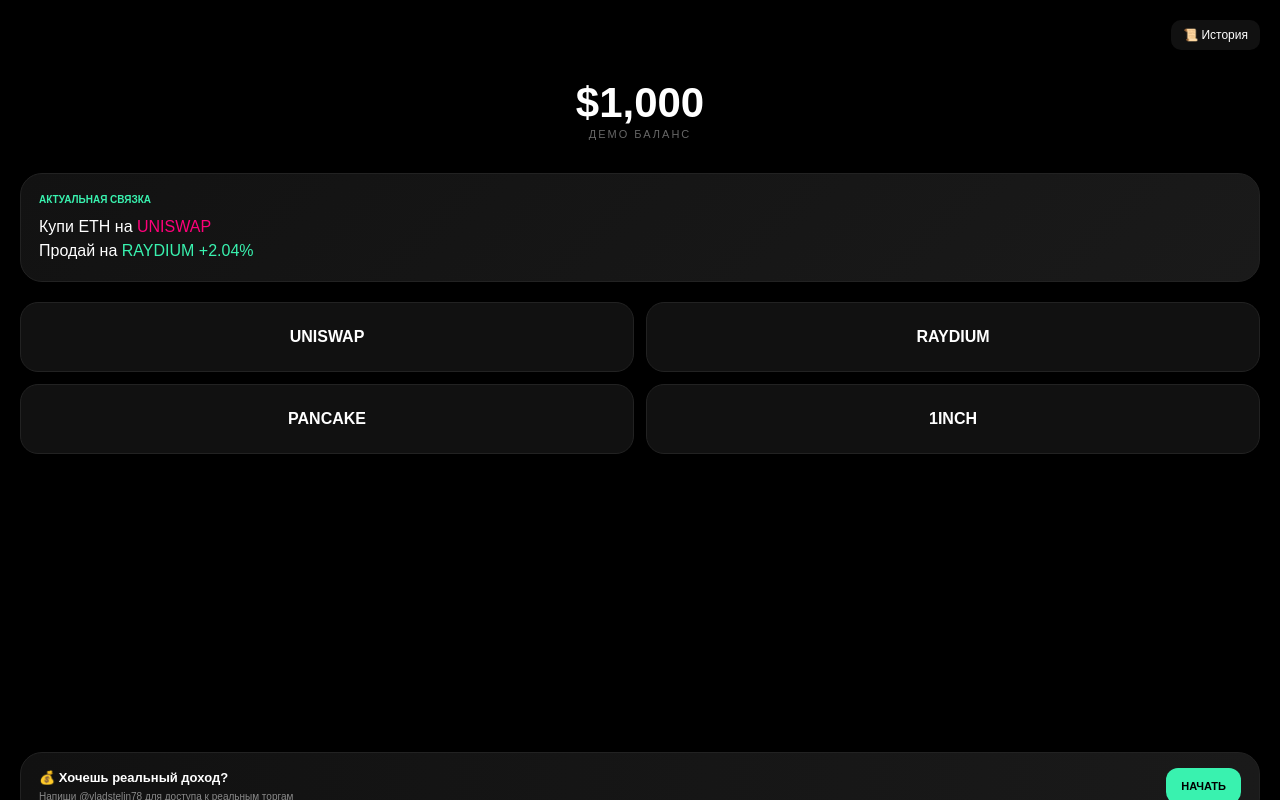
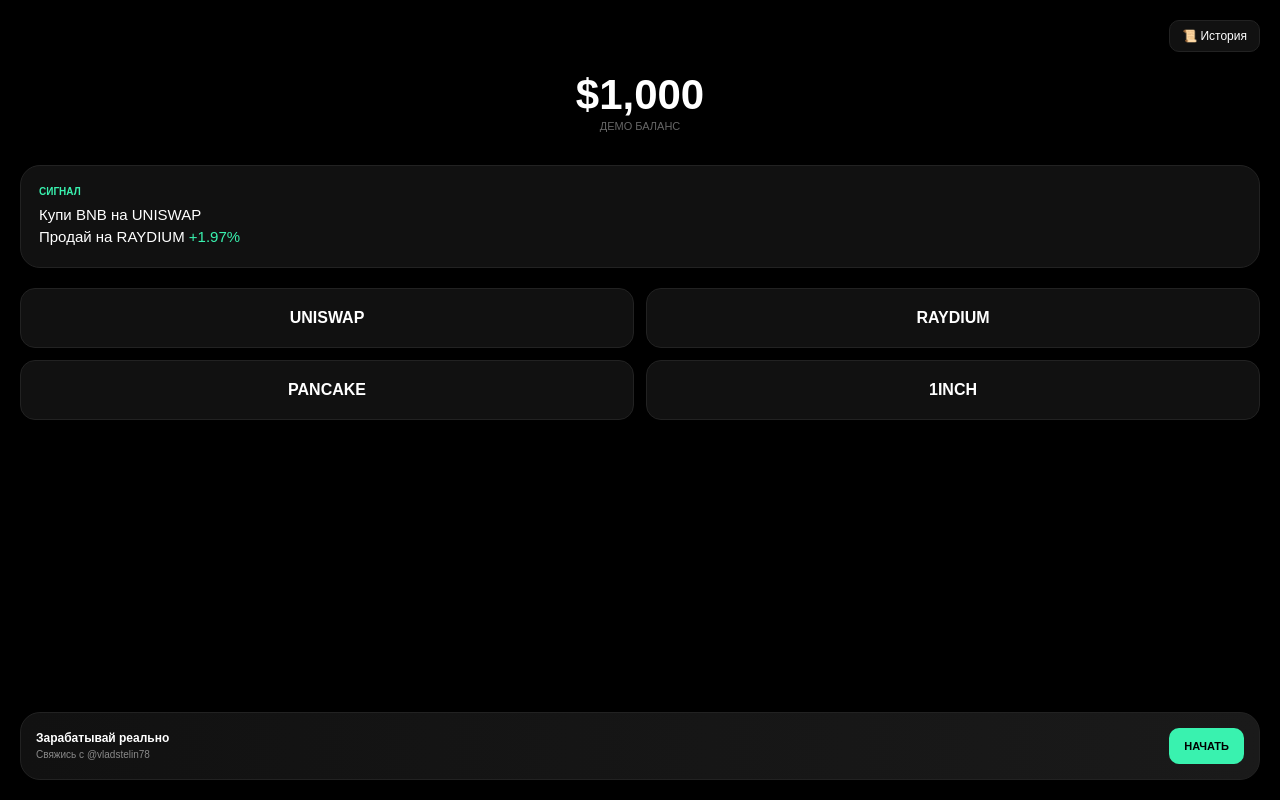
Before and after one commit to katyakuznezc-cmd/treidgame, a React (Vite) app: page / in a window 1280 px wide. Built offline with nearby package versions, Linux system fonts and the light colour scheme.

Commit message:
Update App.jsx

```diff
--- a/src/App.jsx
+++ b/src/App.jsx
@@ -1,6 +1,5 @@
 import React, { useState, useEffect } from 'react';
 
-// --- Константы активов ---
 const ASSETS = {
   USDT: { symbol: 'USDT', name: 'Tether', price: 1, icon: 'https://cryptologos.cc/logos/tether-usdt-logo.png' },
   SOL: { symbol: 'SOL', name: 'Solana', price: 145.50, icon: 'https://cryptologos.cc/logos/solana-sol-logo.png' },
@@ -8,18 +7,21 @@ const ASSETS = {
   BNB: { symbol: 'BNB', name: 'BNB', price: 605.20, icon: 'https://cryptologos.cc/logos/bnb-bnb-logo.png' },
   DOGE: { symbol: 'DOGE', name: 'Dogecoin', price: 0.16, icon: 'https://cryptologos.cc/logos/dogecoin-doge-logo.png' },
   XRP: { symbol: 'XRP', name: 'XRP', price: 0.62, icon: 'https://cryptologos.cc/logos/xrp-xrp-logo.png' },
-  ADA: { symbol: 'ADA', name: 'Cardano', price: 0.45, icon: 'https://cryptologos.cc/logos/cardano-ada-logo.png' }
+  ADA: { symbol: 'ADA', name: 'Cardano', price: 0.45, icon: 'https://cryptologos.cc/logos/cardano-ada-logo.png' },
+  AVAX: { symbol: 'AVAX', name: 'Avalanche', price: 35.80, icon: 'https://cryptologos.cc/logos/avalanche-avax-logo.png' },
+  MATIC: { symbol: 'MATIC', name: 'Polygon', price: 0.72, icon: 'https://cryptologos.cc/logos/polygon-matic-logo.png' },
+  DOT: { symbol: 'DOT', name: 'Polkadot', price: 7.10, icon: 'https://cryptologos.cc/logos/polkadot-new-dot-logo.png' },
+  TRX: { symbol: 'TRX', name: 'TRON', price: 0.12, icon: 'https://cryptologos.cc/logos/tron-trx-logo.png' }
 };
 
 const DEXES = ['UNISWAP', 'RAYDIUM', 'PANCAKE', '1INCH'];
 
-export default function FullArbitrageApp() {
+export default function ProfessionalFixApp() {
   const [balanceUSDT, setBalanceUSDT] = useState(() => Number(localStorage.getItem('arb_balance')) || 1000.00);
   const [wallet, setWallet] = useState(() => JSON.parse(localStorage.getItem('arb_wallet')) || {});
   const [history, setHistory] = useState(() => JSON.parse(localStorage.getItem('arb_history')) || []);
-
   const [activeDex, setActiveDex] = useState(null);
-  const [view, setView] = useState('main'); // 'main' или 'history'
+  const [view, setView] = useState('main');
   const [signal, setSignal] = useState(null);
   const [isProcessing, setIsProcessing] = useState(false);
   const [notification, setNotification] = useState(null);
@@ -29,204 +31,182 @@ export default function FullArbitrageApp() {
   const [receiveToken, setReceiveToken] = useState(ASSETS.SOL);
   const [amount, setAmount] = useState('');
 
-  // Сохранение данных
   useEffect(() => {
     localStorage.setItem('arb_balance', balanceUSDT);
     localStorage.setItem('arb_wallet', JSON.stringify(wallet));
     localStorage.setItem('arb_history', JSON.stringify(history));
   }, [balanceUSDT, wallet, history]);
 
-  // Генератор сигналов
   useEffect(() => {
     if (!signal) {
       const available = Object.values(ASSETS).filter(t => t.symbol !== 'USDT');
       const coin = available[Math.floor(Math.random() * available.length)];
       const shuffled = [...DEXES].sort(() => 0.5 - Math.random());
-      const profit = (Math.random() * 1.5 + 1.5).toFixed(2);
+      const profit = (Math.random() * 1.6 + 1.4).toFixed(2);
       setSignal({ coin, buyAt: shuffled[0], sellAt: shuffled[1], profit: parseFloat(profit) });
     }
   }, [signal]);
 
-  const showNotify = (text) => {
-    setNotification(text);
-    setTimeout(() => setNotification(null), 3000);
-  };
-
-  const addToHistory = (type, details, value) => {
-    const entry = {
-      id: Date.now(),
-      time: new Date().toLocaleTimeString([], { hour: '2-digit', minute: '2-digit' }),
-      type, // 'BUY' или 'SELL'
-      details,
-      value
-    };
-    setHistory(prev => [entry, ...prev].slice(0, 50)); // Храним последние 50 сделок
+  const addToHistory = (details, valStr, isPlus) => {
+    const entry = { id: Date.now(), time: new Date().toLocaleTimeString([], {hour:'2-digit', minute:'2-digit'}), details, valStr, isPlus };
+    setHistory(h => [entry, ...h].slice(0, 30));
   };
 
   const handleSwap = () => {
     if (!amount || amount <= 0) return;
     setIsProcessing(true);
-
     setTimeout(() => {
       const num = Number(amount);
       if (payToken.symbol === 'USDT') {
         if (balanceUSDT >= num) {
-          const received = num / receiveToken.price;
           setBalanceUSDT(b => b - num);
-          setWallet(w => ({ ...w, [receiveToken.symbol]: (w[receiveToken.symbol] || 0) + received }));
-          addToHistory('BUY', `Куплено ${receiveToken.symbol}`, `-$${num.toFixed(2)}`);
-          showNotify(`Успешно куплено ${receiveToken.symbol}`);
+          setWallet(w => ({ ...w, [receiveToken.symbol]: (w[receiveToken.symbol] || 0) + (num / receiveToken.price) }));
+          addToHistory(`Покупка ${receiveToken.symbol}`, `-$${num.toFixed(2)}`, false);
+          setNotification("Успешно куплено");
         }
       } else {
         const has = wallet[payToken.symbol] || 0;
         if (has >= num) {
           const isCorrect = activeDex === signal?.sellAt && payToken.symbol === signal?.coin.symbol;
-          let prof = isCorrect ? signal.profit : 0;
+          const prof = isCorrect ? signal.profit : 0;
           const finalVal = (num * payToken.price) * (1 + prof/100);
-
           setBalanceUSDT(b => b + finalVal);
           setWallet(w => ({ ...w, [payToken.symbol]: has - num }));
-          addToHistory('SELL', `Продажа ${payToken.symbol} (${activeDex})`, `+$${finalVal.toFixed(2)}`);
-          showNotify(prof > 0 ? `Профит: +$${(finalVal - num * payToken.price).toFixed(2)}` : "Сделка завершена");
+          addToHistory(`Продажа ${payToken.symbol}`, `+$${finalVal.toFixed(2)}`, true);
+          setNotification(prof > 0 ? `Профит: +$${(finalVal - num * payToken.price).toFixed(2)}` : "Сделка завершена");
           setSignal(null);
         }
       }
       setIsProcessing(false);
       setAmount('');
-    }, 5000);
+      setTimeout(() => setNotification(null), 3000);
+    }, 6000);
   };
 
-  const theme = activeDex === 'UNISWAP' || activeDex === 'PANCAKE'
-    ? { bg: activeDex === 'PANCAKE' ? '#f6f6f9' : '#fff', text: '#280d5f', input: activeDex === 'PANCAKE' ? '#eeeaf4' : '#f7f8fa' }
-    : { bg: activeDex === 'RAYDIUM' ? '#0c0d21' : '#060814', text: '#fff', input: 'rgba(255,255,255,0.05)' };
+  const theme = activeDex === 'PANCAKE' ? { bg: '#f6f6f9', text: '#280d5f', card: '#fff', input: '#eeeaf4' } :
+                activeDex === 'UNISWAP' ? { bg: '#fff', text: '#000', card: '#f7f8fa', input: '#fff' } :
+                activeDex === 'RAYDIUM' ? { bg: '#0c0d21', text: '#fff', card: '#14162e', input: 'rgba(0,0,0,0.3)' } :
+                { bg: '#060814', text: '#fff', card: '#131823', input: 'rgba(255,255,255,0.05)' };
 
   return (
-    <div style={{ width: '100vw', height: '100dvh', background: '#000', color: '#fff', fontFamily: 'sans-serif', overflow: 'hidden' }}>
+    <div style={{ width: '100vw', height: '100dvh', background: '#000', color: '#fff', fontFamily: 'sans-serif', overflow: 'hidden', boxSizing: 'border-box' }}>
+
+      {/* Список токенов */}
+      {showTokenList && (
+        <div style={{ position: 'fixed', inset: 0, background: '#000', zIndex: 2000, padding: 20, display: 'flex', flexDirection: 'column' }}>
+          <div style={{ display: 'flex', justifyContent: 'space-between', marginBottom: 20 }}>
+            <h3>Выберите актив</h3>
+            <button onClick={() => setShowTokenList(false)} style={{ color: '#fff', background: 'none', border: 'none', fontSize: 30 }}>&times;</button>
+          </div>
+          <div style={{ overflowY: 'auto' }}>
+            {Object.values(ASSETS).map(t => (
+              <div key={t.symbol} onClick={() => { if (selectingFor === 'pay') setPayToken(t); else setReceiveToken(t); setShowTokenList(false); }}
+                   style={{ display: 'flex', alignItems: 'center', gap: 15, padding: '15px 0', borderBottom: '1px solid #111' }}>
+                <img src={t.icon} width="30" height="30" />
+                <div style={{ flex: 1 }}><b>{t.symbol}</b></div>
+                <div style={{ color: '#39f2af', fontSize: 13 }}>{t.symbol === 'USDT' ? balanceUSDT.toFixed(2) : (wallet[t.symbol] || 0).toFixed(4)}</div>
+              </div>
+            ))}
+          </div>
+        </div>
+      )}
 
       {/* Уведомления */}
       {notification && (
-        <div style={{ position: 'fixed', top: 20, width: '90%', left: '5%', background: '#39f2af', color: '#000', padding: 15, borderRadius: 15, zIndex: 10001, textAlign: 'center', fontWeight: 'bold', animation: 'slideDown 0.3s' }}>{notification}</div>
+        <div style={{ position: 'fixed', top: 20, left: '5%', width: '90%', background: '#39f2af', color: '#000', padding: 15, borderRadius: 15, zIndex: 3000, textAlign: 'center', fontWeight: 'bold' }}>{notification}</div>
       )}
 
-      {/* Экран истории */}
+      {/* Экран Истории */}
       {view === 'history' && (
-        <div style={{ height: '100%', display: 'flex', flexDirection: 'column', padding: 20, animation: 'fadeIn 0.3s' }}>
+        <div style={{ height: '100%', padding: 20, display: 'flex', flexDirection: 'column', boxSizing: 'border-box' }}>
           <div style={{ display: 'flex', justifyContent: 'space-between', alignItems: 'center', marginBottom: 20 }}>
             <h2 style={{ margin: 0 }}>История сделок</h2>
-            <button onClick={() => setView('main')} style={{ background: '#111', border: 'none', color: '#fff', padding: '8px 15px', borderRadius: 10 }}>Закрыть</button>
+            <button onClick={() => setView('main')} style={{ color: '#fff', background: '#222', border: 'none', padding: '8px 15px', borderRadius: 10 }}>Назад</button>
           </div>
           <div style={{ flex: 1, overflowY: 'auto' }}>
-            {history.length === 0 && <div style={{ textAlign: 'center', opacity: 0.3, marginTop: 50 }}>История пуста</div>}
-            {history.map(item => (
-              <div key={item.id} style={{ display: 'flex', justifyContent: 'space-between', padding: '15px 0', borderBottom: '1px solid #111' }}>
-                <div>
-                  <div style={{ fontSize: 14, fontWeight: 'bold' }}>{item.details}</div>
-                  <div style={{ fontSize: 10, opacity: 0.5 }}>{item.time} • {item.type === 'BUY' ? 'Покупка' : 'Продажа'}</div>
-                </div>
-                <div style={{ color: item.value.startsWith('+') ? '#39f2af' : '#fff', fontWeight: 'bold' }}>{item.value}</div>
+            {history.map(h => (
+              <div key={h.id} style={{ display: 'flex', justifyContent: 'space-between', padding: '15px 0', borderBottom: '1px solid #111' }}>
+                <div><div>{h.details}</div><div style={{ fontSize: 10, opacity: 0.5 }}>{h.time}</div></div>
+                <div style={{ color: h.isPlus ? '#39f2af' : '#ff4d4d', fontWeight: 'bold' }}>{h.valStr}</div>
               </div>
             ))}
           </div>
-          <button onClick={() => setHistory([])} style={{ marginTop: 10, background: 'none', border: 'none', color: '#ff4d4d', fontSize: 12 }}>Очистить всё</button>
         </div>
       )}
 
       {/* Главный экран */}
       {view === 'main' && !activeDex && (
-        <div style={{ padding: 20, height: '100%', display: 'flex', flexDirection: 'column' }}>
-          <div style={{ display: 'flex', justifyContent: 'flex-end' }}>
-            <button onClick={() => setView('history')} style={{ background: '#111', border: 'none', color: '#fff', padding: '8px 12px', borderRadius: 10, fontSize: 12 }}>📜 История</button>
+        <div style={{ padding: 20, height: '100%', display: 'flex', flexDirection: 'column', boxSizing: 'border-box' }}>
+          <div style={{ display: 'flex', justifyContent: 'flex-end', marginBottom: 20 }}>
+            <button onClick={() => setView('history')} style={{ background: '#111', color: '#fff', border: '1px solid #222', padding: '8px 12px', borderRadius: 10, fontSize: 12 }}>📜 История</button>
           </div>
-
-          <div style={{ textAlign: 'center', margin: '30px 0' }}>
-            <h1 style={{ fontSize: 42, fontWeight: 900, margin: 0 }}>${balanceUSDT.toLocaleString(undefined, {maximumFractionDigits: 2})}</h1>
-            <div style={{ opacity: 0.4, fontSize: 11, letterSpacing: 2 }}>ДЕМО БАЛАНС</div>
+          <div style={{ textAlign: 'center', marginBottom: 30 }}>
+            <h1 style={{ fontSize: 42, margin: 0 }}>${balanceUSDT.toLocaleString(undefined, {maximumFractionDigits: 2})}</h1>
+            <div style={{ opacity: 0.4, fontSize: 11 }}>ДЕМО БАЛАНС</div>
           </div>
-
           {signal && (
-            <div style={{ background: 'linear-gradient(135deg, #121212, #1a1a1a)', padding: 18, borderRadius: 22, border: '1px solid #222', marginBottom: 20 }}>
-              <div style={{ color: '#39f2af', fontSize: 10, fontWeight: 900, marginBottom: 8 }}>АКТУАЛЬНАЯ СВЯЗКА</div>
-              <div style={{ fontSize: 16 }}>Купи {signal.coin.symbol} на <span style={{ color: '#ff007a' }}>{signal.buyAt}</span></div>
-              <div style={{ fontSize: 16 }}>Продай на <span style={{ color: '#39f2af' }}>{signal.sellAt}</span> <span style={{ color: '#39f2af' }}>+{signal.profit}%</span></div>
+            <div style={{ background: '#111', padding: 18, borderRadius: 20, border: '1px solid #222', marginBottom: 20 }}>
+              <div style={{ color: '#39f2af', fontSize: 10, fontWeight: 'bold', marginBottom: 5 }}>СИГНАЛ</div>
+              <div style={{ fontSize: 15 }}>Купи {signal.coin.symbol} на {signal.buyAt}</div>
+              <div style={{ fontSize: 15 }}>Продай на {signal.sellAt} <span style={{ color: '#39f2af' }}>+{signal.profit}%</span></div>
             </div>
           )}
-
           <div style={{ display: 'grid', gridTemplateColumns: '1fr 1fr', gap: 12, marginBottom: 'auto' }}>
-            {DEXES.map(id => (
-              <button key={id} onClick={() => setActiveDex(id)} style={{ background: '#111', border: '1px solid #222', padding: '25px 0', borderRadius: 18, color: '#fff', fontWeight: 'bold' }}>{id}</button>
-            ))}
+            {DEXES.map(d => <button key={d} onClick={() => setActiveDex(d)} style={{ background: '#111', border: '1px solid #222', color: '#fff', padding: '20px 0', borderRadius: 15, fontWeight: 'bold' }}>{d}</button>)}
           </div>
-
-          {/* Баннер к менеджеру */}
-          <div style={{ background: 'linear-gradient(90deg, #111, #1a1a1a)', padding: '15px 18px', borderRadius: 22, border: '1px solid #222', display: 'flex', alignItems: 'center', justifyContent: 'space-between' }}>
-            <div style={{ flex: 1, paddingRight: 10 }}>
-              <div style={{ fontSize: 13, fontWeight: 'bold' }}>💰 Хочешь реальный доход?</div>
-              <div style={{ fontSize: 10, color: 'rgba(255,255,255,0.5)', marginTop: 2 }}>Напиши @vladstelin78 для доступа к реальным торгам</div>
-            </div>
-            <a href="https://t.me/vladstelin78" style={{ background: '#39f2af', color: '#000', textDecoration: 'none', padding: '10px 15px', borderRadius: 12, fontSize: 11, fontWeight: '900' }}>НАЧАТЬ</a>
+          <div style={{ background: 'linear-gradient(90deg, #111, #1a1a1a)', padding: 15, borderRadius: 20, border: '1px solid #222', display: 'flex', alignItems: 'center', gap: 10 }}>
+            <div style={{ flex: 1 }}><div style={{ fontSize: 12, fontWeight: 'bold' }}>Зарабатывай реально</div><div style={{ fontSize: 10, opacity: 0.5 }}>Свяжись с @vladstelin78</div></div>
+            <a href="https://t.me/vladstelin78" style={{ background: '#39f2af', color: '#000', textDecoration: 'none', padding: '10px 15px', borderRadius: 10, fontSize: 11, fontWeight: 'bold' }}>НАЧАТЬ</a>
           </div>
         </div>
       )}
 
-      {/* Терминал обмена */}
+      {/* Терминал биржи */}
       {activeDex && view === 'main' && (
-        <div style={{ height: '100%', background: theme.bg, color: theme.text, animation: 'slideIn 0.3s' }}>
+        <div style={{ height: '100%', background: theme.bg, color: theme.text, animation: 'slideIn 0.3s', boxSizing: 'border-box' }}>
           <div style={{ padding: 15, display: 'flex', justifyContent: 'space-between', alignItems: 'center' }}>
             <b style={{ fontSize: 18 }}>{activeDex}</b>
-            <button onClick={() => setActiveDex(null)} style={{ background: 'rgba(128,128,128,0.1)', border: 'none', padding: '6px 12px', borderRadius: 10, color: 'inherit' }}>Назад</button>
+            <button onClick={() => setActiveDex(null)} style={{ background: 'rgba(0,0,0,0.1)', border: 'none', color: 'inherit', padding: '6px 12px', borderRadius: 10 }}>Назад</button>
           </div>
           <div style={{ padding: 15 }}>
-            <div style={{ background: activeDex === 'PANCAKE' ? '#fff' : theme.input, padding: 20, borderRadius: 28 }}>
-                <div style={{ background: activeDex === 'PANCAKE' ? '#eeeaf4' : 'rgba(0,0,0,0.1)', padding: 15, borderRadius: 18 }}>
-                    <div style={{ display: 'flex', justifyContent: 'space-between', fontSize: 10, opacity: 0.6 }}><span>ВЫ ОТДАЕТЕ</span><span onClick={() => setAmount(payToken.symbol === 'USDT' ? balanceUSDT : (wallet[payToken.symbol] || 0))} style={{ color: '#39f2af', fontWeight: 'bold' }}>МАКС</span></div>
-                    <div style={{ display: 'flex', justifyContent: 'space-between', marginTop: 10 }}>
-                        <input type="number" value={amount} onChange={e => setAmount(e.target.value)} placeholder="0.0" style={{ background: 'none', border: 'none', fontSize: 24, color: 'inherit', outline: 'none' }} />
-                        <button onClick={() => {setShowTokenList(true); setSelectingFor('pay')}} style={{ background: 'none', border: 'none', color: 'inherit', fontWeight: 'bold' }}>{payToken.symbol} ▾</button>
-                    </div>
+            <div style={{ background: theme.card, padding: 18, borderRadius: 28, boxSizing: 'border-box' }}>
+              <div style={{ background: theme.input, padding: 15, borderRadius: 20 }}>
+                <div style={{ display: 'flex', justifyContent: 'space-between', fontSize: 10, opacity: 0.7 }}><span>ОТДАЕТЕ</span><span onClick={() => setAmount(payToken.symbol === 'USDT' ? balanceUSDT : (wallet[payToken.symbol] || 0))} style={{ color: '#39f2af', fontWeight: 'bold' }}>МАКС</span></div>
+                <div style={{ display: 'flex', justifyContent: 'space-between', marginTop: 10, alignItems: 'center' }}>
+                  <input type="number" value={amount} onChange={e => setAmount(e.target.value)} placeholder="0.0"
+                         style={{ background: 'none', border: 'none', fontSize: 24, color: 'inherit', outline: 'none', width: '60%', padding: 0 }} />
+                  <button onClick={() => {setShowTokenList(true); setSelectingFor('pay')}} style={{ background: 'rgba(0,0,0,0.05)', border: 'none', padding: '5px 10px', borderRadius: 10, color: 'inherit', fontWeight: 'bold' }}>{payToken.symbol} ▾</button>
                 </div>
-                <div style={{ textAlign: 'center', margin: '10px 0' }}>↓</div>
-                <div style={{ background: activeDex === 'PANCAKE' ? '#eeeaf4' : 'rgba(0,0,0,0.1)', padding: 15, borderRadius: 18, marginBottom: 20 }}>
-                    <div style={{ fontSize: 10, opacity: 0.6 }}>ВЫ ПОЛУЧАЕТЕ</div>
-                    <div style={{ display: 'flex', justifyContent: 'space-between', marginTop: 10 }}>
-                        <div style={{ fontSize: 24 }}>{amount ? (payToken.symbol === 'USDT' ? (amount/receiveToken.price).toFixed(4) : (amount*payToken.price).toFixed(2)) : '0.0'}</div>
-                        <button onClick={() => {setShowTokenList(true); setSelectingFor('receive')}} style={{ background: 'none', border: 'none', color: 'inherit', fontWeight: 'bold' }}>{receiveToken.symbol} ▾</button>
-                    </div>
+              </div>
+              <div style={{ textAlign: 'center', margin: '10px 0' }}>↓</div>
+              <div style={{ background: theme.input, padding: 15, borderRadius: 20, marginBottom: 20 }}>
+                <div style={{ fontSize: 10, opacity: 0.7 }}>ПОЛУЧАЕТЕ</div>
+                <div style={{ display: 'flex', justifyContent: 'space-between', marginTop: 10, alignItems: 'center' }}>
+                  <div style={{ fontSize: 24, overflow: 'hidden' }}>{amount ? (payToken.symbol === 'USDT' ? (amount/receiveToken.price).toFixed(4) : (amount*payToken.price).toFixed(2)) : '0.0'}</div>
+                  <button onClick={() => {setShowTokenList(true); setSelectingFor('receive')}} style={{ background: 'rgba(0,0,0,0.05)', border: 'none', padding: '5px 10px', borderRadius: 10, color: 'inherit', fontWeight: 'bold' }}>{receiveToken.symbol} ▾</button>
                 </div>
-                <button onClick={handleSwap} style={{ width: '100%', padding: 20, borderRadius: 20, border: 'none', fontSize: 16, fontWeight: 900, background: activeDex === 'UNISWAP' ? '#ff007a' : '#39f2af', color: activeDex === 'UNISWAP' ? '#fff' : '#000' }}>
-                   {isProcessing ? 'СИНХРОНИЗАЦИЯ...' : 'ПОДТВЕРДИТЬ'}
-                </button>
+              </div>
+              <button onClick={handleSwap} style={{ width: '100%', padding: 20, borderRadius: 20, border: 'none', fontSize: 16, fontWeight: 'bold', background: activeDex === 'UNISWAP' ? '#ff007a' : (activeDex === 'PANCAKE' ? '#1fc7d4' : '#39f2af'), color: activeDex === 'UNISWAP' ? '#fff' : '#000' }}>
+                {isProcessing ? 'ОБРАБОТКА...' : 'ПОДТВЕРДИТЬ'}
+              </button>
             </div>
           </div>
         </div>
       )}
 
-      {/* Список токенов */}
-      {showTokenList && (
-        <div style={{ position: 'fixed', inset: 0, background: '#000', zIndex: 10002, padding: 20, overflowY: 'auto' }}>
-          <div style={{ display: 'flex', justifyContent: 'space-between', marginBottom: 20 }}><h3>Выберите токен</h3><button onClick={() => setShowTokenList(false)} style={{ color: '#fff', background: 'none', border: 'none', fontSize: 30 }}>&times;</button></div>
-          {Object.values(ASSETS).map(t => (
-            <div key={t.symbol} onClick={() => { if (selectingFor === 'pay') setPayToken(t); else setReceiveToken(t); setShowTokenList(false); }} style={{ display: 'flex', gap: 15, padding: '15px 0', borderBottom: '1px solid #111' }}>
-              <img src={t.icon} width="30" height="30" />
-              <div style={{ flex: 1 }}><b>{t.symbol}</b></div>
-              <div style={{ color: '#39f2af' }}>{t.symbol === 'USDT' ? balanceUSDT.toFixed(2) : (wallet[t.symbol] || 0).toFixed(4)}</div>
-            </div>
-          ))}
-        </div>
-      )}
-
+      {/* Лоадер */}
       {isProcessing && (
-        <div style={{ position: 'fixed', inset: 0, background: 'rgba(0,0,0,0.95)', zIndex: 10003, display: 'flex', flexDirection: 'column', alignItems: 'center', justifyContent: 'center' }}>
+        <div style={{ position: 'fixed', inset: 0, background: 'rgba(0,0,0,0.96)', zIndex: 5000, display: 'flex', flexDirection: 'column', alignItems: 'center', justifyContent: 'center' }}>
           <div className="loader"></div>
-          <div style={{ marginTop: 20, letterSpacing: 1 }}>ОЖИДАНИЕ БЛОКЧЕЙНА...</div>
+          <div style={{ marginTop: 20 }}>ТРАНЗАКЦИЯ В СЕТИ...</div>
         </div>
       )}
 
       <style>{`
-        @keyframes fadeIn { from { opacity: 0; } to { opacity: 1; } }
         @keyframes slideIn { from { transform: translateX(100%); } to { transform: translateX(0); } }
-        @keyframes slideDown { from { transform: translateY(-100%); } to { transform: translateY(0); } }
         .loader { width: 40px; height: 40px; border: 3px solid #111; border-top-color: #39f2af; border-radius: 50%; animation: spin 0.8s linear infinite; }
         @keyframes spin { to { transform: rotate(360deg); } }
+        * { box-sizing: border-box; }
       `}</style>
     </div>
   );
```
